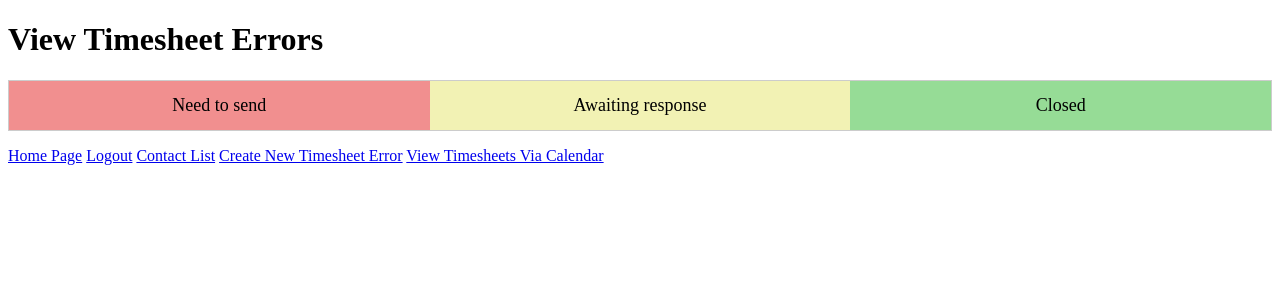
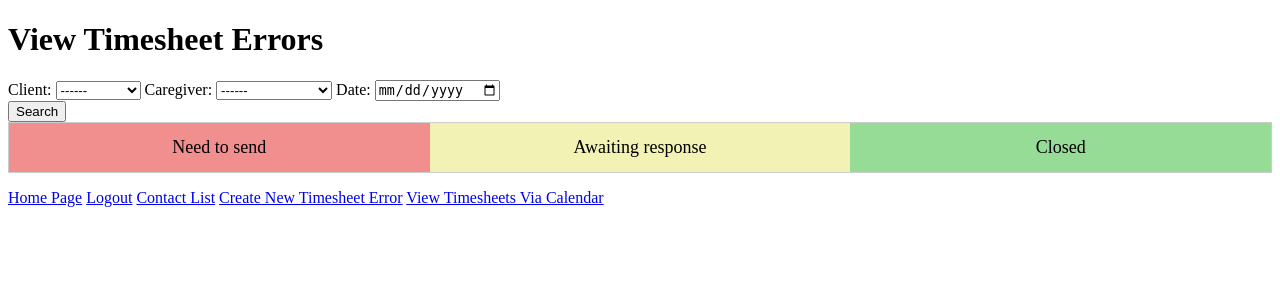
Before and after one commit to risharmaa/timesheet-error-tracker, a Flask app: page /viewtimesheets in a window 1280 px wide. Shown: the top 300 px of the page. Run offline with Flask 3, Linux system fonts and the light colour scheme; a user stored in the database is signed in; data comes from the database, SQL or seed files in the repository; data that the repository does not hold is empty.

Commit message:
added a search functionality for the 'View Timesheet Errors' page

```diff
--- a/main.py
+++ b/main.py
@@ -299,23 +299,100 @@ def create_timesheet():
 
     return render_template("create_timesheet.html", cl_list = cl_list, cr_list = cr_list)
 
-@app.route("/viewtimesheets")
+@app.route("/viewtimesheets", methods = ["GET"])
 def view_timesheets():
     # check if user is logged in:
     if 'user' not in session:
         return redirect("/login")
 
     cursor = mydb.cursor(dictionary=True)
-    cursor.execute("SELECT timesheet.*, client.fname AS clfname, client.lname AS cllname, caregiver.fname AS crfname, caregiver.lname AS crlname FROM timesheet INNER JOIN people AS client ON timesheet.clientid = client.userid INNER JOIN people AS caregiver ON timesheet.caregiverid = caregiver.userid WHERE sent = FALSE")
-    sent = cursor.fetchall()
 
-    cursor.execute("SELECT timesheet.*, client.fname AS clfname, client.lname AS cllname, caregiver.fname AS crfname, caregiver.lname AS crlname FROM timesheet INNER JOIN people AS client ON timesheet.clientid = client.userid INNER JOIN people AS caregiver ON timesheet.caregiverid = caregiver.userid WHERE sent = TRUE AND received = FALSE")
-    waiting = cursor.fetchall()
+    #generate list of clients + caregivers
+    cursor.execute("SELECT * FROM people WHERE type = 'Client'")
+    clients = cursor.fetchall()
 
-    cursor.execute("SELECT timesheet.*, client.fname AS clfname, client.lname AS cllname, caregiver.fname AS crfname, caregiver.lname AS crlname FROM timesheet INNER JOIN people AS client ON timesheet.clientid = client.userid INNER JOIN people AS caregiver ON timesheet.caregiverid = caregiver.userid WHERE sent = TRUE and received = TRUE")
-    closed = cursor.fetchall()
+    cursor.execute("SELECT * FROM people WHERE type = 'Caregiver'")
+    caregivers = cursor.fetchall()
 
-    return render_template("view_timesheets.html", sent = sent, waiting = waiting, closed = closed)
+    #search/filter for timesheet errors!
+    client = request.args.get('client')
+    caregiver = request.args.get('caregiver')
+    date = request.args.get('date')
+
+    if client and caregiver and date:
+        cursor.execute("SELECT timesheet.*, client.fname AS clfname, client.lname AS cllname, caregiver.fname AS crfname, caregiver.lname AS crlname FROM timesheet INNER JOIN people AS client ON timesheet.clientid = client.userid INNER JOIN people AS caregiver ON timesheet.caregiverid = caregiver.userid WHERE sent = FALSE AND received = FALSE AND clientid = %s AND caregiverid = %s AND date = %s", (client, caregiver, date))
+        sent = cursor.fetchall()
+
+        cursor.execute("SELECT timesheet.*, client.fname AS clfname, client.lname AS cllname, caregiver.fname AS crfname, caregiver.lname AS crlname FROM timesheet INNER JOIN people AS client ON timesheet.clientid = client.userid INNER JOIN people AS caregiver ON timesheet.caregiverid = caregiver.userid WHERE sent = TRUE AND received = FALSE AND clientid = %s AND caregiverid = %s AND date = %s", (client, caregiver, date))
+        waiting = cursor.fetchall()
+
+        cursor.execute("SELECT timesheet.*, client.fname AS clfname, client.lname AS cllname, caregiver.fname AS crfname, caregiver.lname AS crlname FROM timesheet INNER JOIN people AS client ON timesheet.clientid = client.userid INNER JOIN people AS caregiver ON timesheet.caregiverid = caregiver.userid WHERE sent = TRUE and received = TRUE AND clientid = %s AND caregiverid = %s AND date = %s", (client, caregiver, date))
+        closed = cursor.fetchall()
+    elif client and caregiver:
+        cursor.execute("SELECT timesheet.*, client.fname AS clfname, client.lname AS cllname, caregiver.fname AS crfname, caregiver.lname AS crlname FROM timesheet INNER JOIN people AS client ON timesheet.clientid = client.userid INNER JOIN people AS caregiver ON timesheet.caregiverid = caregiver.userid WHERE sent = FALSE AND received = FALSE AND clientid = %s AND caregiverid = %s", (client, caregiver))
+        sent = cursor.fetchall()
+
+        cursor.execute("SELECT timesheet.*, client.fname AS clfname, client.lname AS cllname, caregiver.fname AS crfname, caregiver.lname AS crlname FROM timesheet INNER JOIN people AS client ON timesheet.clientid = client.userid INNER JOIN people AS caregiver ON timesheet.caregiverid = caregiver.userid WHERE sent = TRUE AND received = FALSE AND clientid = %s AND caregiverid = %s", (client, caregiver))
+        waiting = cursor.fetchall()
+
+        cursor.execute("SELECT timesheet.*, client.fname AS clfname, client.lname AS cllname, caregiver.fname AS crfname, caregiver.lname AS crlname FROM timesheet INNER JOIN people AS client ON timesheet.clientid = client.userid INNER JOIN people AS caregiver ON timesheet.caregiverid = caregiver.userid WHERE sent = TRUE and received = TRUE AND clientid = %s AND caregiverid = %s", (client, caregiver))
+        closed = cursor.fetchall()
+    elif client and date:
+        cursor.execute("SELECT timesheet.*, client.fname AS clfname, client.lname AS cllname, caregiver.fname AS crfname, caregiver.lname AS crlname FROM timesheet INNER JOIN people AS client ON timesheet.clientid = client.userid INNER JOIN people AS caregiver ON timesheet.caregiverid = caregiver.userid WHERE sent = FALSE AND received = FALSE AND clientid = %s AND date = %s", (client, date))
+        sent = cursor.fetchall()
+
+        cursor.execute("SELECT timesheet.*, client.fname AS clfname, client.lname AS cllname, caregiver.fname AS crfname, caregiver.lname AS crlname FROM timesheet INNER JOIN people AS client ON timesheet.clientid = client.userid INNER JOIN people AS caregiver ON timesheet.caregiverid = caregiver.userid WHERE sent = TRUE AND received = FALSE AND clientid = %s AND date = %s", (client, date))
+        waiting = cursor.fetchall()
+
+        cursor.execute("SELECT timesheet.*, client.fname AS clfname, client.lname AS cllname, caregiver.fname AS crfname, caregiver.lname AS crlname FROM timesheet INNER JOIN people AS client ON timesheet.clientid = client.userid INNER JOIN people AS caregiver ON timesheet.caregiverid = caregiver.userid WHERE sent = TRUE and received = TRUE AND clientid = %s AND date = %s", (client, date))
+        closed = cursor.fetchall()
+    elif caregiver and date:
+        cursor.execute("SELECT timesheet.*, client.fname AS clfname, client.lname AS cllname, caregiver.fname AS crfname, caregiver.lname AS crlname FROM timesheet INNER JOIN people AS client ON timesheet.clientid = client.userid INNER JOIN people AS caregiver ON timesheet.caregiverid = caregiver.userid WHERE sent = FALSE AND received = FALSE AND caregiverid = %s AND date = %s", (caregiver, date))
+        sent = cursor.fetchall()
+
+        cursor.execute("SELECT timesheet.*, client.fname AS clfname, client.lname AS cllname, caregiver.fname AS crfname, caregiver.lname AS crlname FROM timesheet INNER JOIN people AS client ON timesheet.clientid = client.userid INNER JOIN people AS caregiver ON timesheet.caregiverid = caregiver.userid WHERE sent = TRUE AND received = FALSE AND caregiverid = %s AND date = %s", (caregiver, date))
+        waiting = cursor.fetchall()
+
+        cursor.execute("SELECT timesheet.*, client.fname AS clfname, client.lname AS cllname, caregiver.fname AS crfname, caregiver.lname AS crlname FROM timesheet INNER JOIN people AS client ON timesheet.clientid = client.userid INNER JOIN people AS caregiver ON timesheet.caregiverid = caregiver.userid WHERE sent = TRUE and received = TRUE AND caregiverid = %s AND date = %s", (caregiver, date))
+        closed = cursor.fetchall()
+    elif client:
+        cursor.execute("SELECT timesheet.*, client.fname AS clfname, client.lname AS cllname, caregiver.fname AS crfname, caregiver.lname AS crlname FROM timesheet INNER JOIN people AS client ON timesheet.clientid = client.userid INNER JOIN people AS caregiver ON timesheet.caregiverid = caregiver.userid WHERE sent = FALSE AND received = FALSE AND clientid = %s", (client,))
+        sent = cursor.fetchall()
+
+        cursor.execute("SELECT timesheet.*, client.fname AS clfname, client.lname AS cllname, caregiver.fname AS crfname, caregiver.lname AS crlname FROM timesheet INNER JOIN people AS client ON timesheet.clientid = client.userid INNER JOIN people AS caregiver ON timesheet.caregiverid = caregiver.userid WHERE sent = TRUE AND received = FALSE AND clientid = %s", (client,))
+        waiting = cursor.fetchall()
+
+        cursor.execute("SELECT timesheet.*, client.fname AS clfname, client.lname AS cllname, caregiver.fname AS crfname, caregiver.lname AS crlname FROM timesheet INNER JOIN people AS client ON timesheet.clientid = client.userid INNER JOIN people AS caregiver ON timesheet.caregiverid = caregiver.userid WHERE sent = TRUE and received = TRUE AND clientid = %s", (client,))
+        closed = cursor.fetchall()
+    elif caregiver:
+        cursor.execute("SELECT timesheet.*, client.fname AS clfname, client.lname AS cllname, caregiver.fname AS crfname, caregiver.lname AS crlname FROM timesheet INNER JOIN people AS client ON timesheet.clientid = client.userid INNER JOIN people AS caregiver ON timesheet.caregiverid = caregiver.userid WHERE sent = FALSE AND received = FALSE AND clientid = %s", (client,))
+        sent = cursor.fetchall()
+
+        cursor.execute("SELECT timesheet.*, client.fname AS clfname, client.lname AS cllname, caregiver.fname AS crfname, caregiver.lname AS crlname FROM timesheet INNER JOIN people AS client ON timesheet.clientid = client.userid INNER JOIN people AS caregiver ON timesheet.caregiverid = caregiver.userid WHERE sent = TRUE AND received = FALSE AND caregiverid = %s", (caregiver,))
+        waiting = cursor.fetchall()
+
+        cursor.execute("SELECT timesheet.*, client.fname AS clfname, client.lname AS cllname, caregiver.fname AS crfname, caregiver.lname AS crlname FROM timesheet INNER JOIN people AS client ON timesheet.clientid = client.userid INNER JOIN people AS caregiver ON timesheet.caregiverid = caregiver.userid WHERE sent = TRUE and received = TRUE AND caregiverid = %s", (caregiver,))
+        closed = cursor.fetchall()
+    elif date:
+        cursor.execute("SELECT timesheet.*, client.fname AS clfname, client.lname AS cllname, caregiver.fname AS crfname, caregiver.lname AS crlname FROM timesheet INNER JOIN people AS client ON timesheet.clientid = client.userid INNER JOIN people AS caregiver ON timesheet.caregiverid = caregiver.userid WHERE sent = FALSE AND received = FALSE AND date = %s", (date,))
+        sent = cursor.fetchall()
+
+        cursor.execute("SELECT timesheet.*, client.fname AS clfname, client.lname AS cllname, caregiver.fname AS crfname, caregiver.lname AS crlname FROM timesheet INNER JOIN people AS client ON timesheet.clientid = client.userid INNER JOIN people AS caregiver ON timesheet.caregiverid = caregiver.userid WHERE sent = TRUE AND received = FALSE AND date = %s", (date,))
+        waiting = cursor.fetchall()
+
+        cursor.execute("SELECT timesheet.*, client.fname AS clfname, client.lname AS cllname, caregiver.fname AS crfname, caregiver.lname AS crlname FROM timesheet INNER JOIN people AS client ON timesheet.clientid = client.userid INNER JOIN people AS caregiver ON timesheet.caregiverid = caregiver.userid WHERE sent = TRUE and received = TRUE AND date = %s", (date,))
+        closed = cursor.fetchall()
+    else:
+        cursor.execute("SELECT timesheet.*, client.fname AS clfname, client.lname AS cllname, caregiver.fname AS crfname, caregiver.lname AS crlname FROM timesheet INNER JOIN people AS client ON timesheet.clientid = client.userid INNER JOIN people AS caregiver ON timesheet.caregiverid = caregiver.userid WHERE sent = FALSE")
+        sent = cursor.fetchall()
+
+        cursor.execute("SELECT timesheet.*, client.fname AS clfname, client.lname AS cllname, caregiver.fname AS crfname, caregiver.lname AS crlname FROM timesheet INNER JOIN people AS client ON timesheet.clientid = client.userid INNER JOIN people AS caregiver ON timesheet.caregiverid = caregiver.userid WHERE sent = TRUE AND received = FALSE")
+        waiting = cursor.fetchall()
+
+        cursor.execute("SELECT timesheet.*, client.fname AS clfname, client.lname AS cllname, caregiver.fname AS crfname, caregiver.lname AS crlname FROM timesheet INNER JOIN people AS client ON timesheet.clientid = client.userid INNER JOIN people AS caregiver ON timesheet.caregiverid = caregiver.userid WHERE sent = TRUE and received = TRUE")
+        closed = cursor.fetchall()
+
+    return render_template("view_timesheets.html", sent = sent, waiting = waiting, closed = closed, clients = clients, caregivers = caregivers)
 
 @app.route("/senttimesheet/<num>")
 def sent_timesheet(num):
--- a/templates/view_timesheets.html
+++ b/templates/view_timesheets.html
@@ -58,6 +58,28 @@
     </head>
     <body>
         <h1>View Timesheet Errors</h1>
+        <form action="/viewtimesheets" method = "GET">
+        <label for="client">Client:</label>
+        <select name="client">
+        <option value = "">------</option>
+        {% for c in clients %}
+            <option value="{{c.userid}}">{{c.fname}} {{c.lname}}</option>
+        {% endfor %}
+        </select>
+        <label for="caregiver">Caregiver:</label>
+        <select name="caregiver">
+        <option value = "">------</option>
+        {% for c in caregivers %}
+            <option value="{{c.userid}}">{{c.fname}} {{c.lname}}</option>
+        {% endfor %}
+        </select>
+        <label for="date">Date:</label>
+        <input type="date" name="date"><br>
+        <button type = "submit"> Search </button>
+        </form>
+
+
+
         <div class="tab">
             <button class="tablinks red" onclick="openInfo(event, 'Send')">Need to send</button>
             <button class="tablinks yellow" onclick="openInfo(event, 'Waiting')">Awaiting response</button>
```
Also changed, not shown: README.md.
